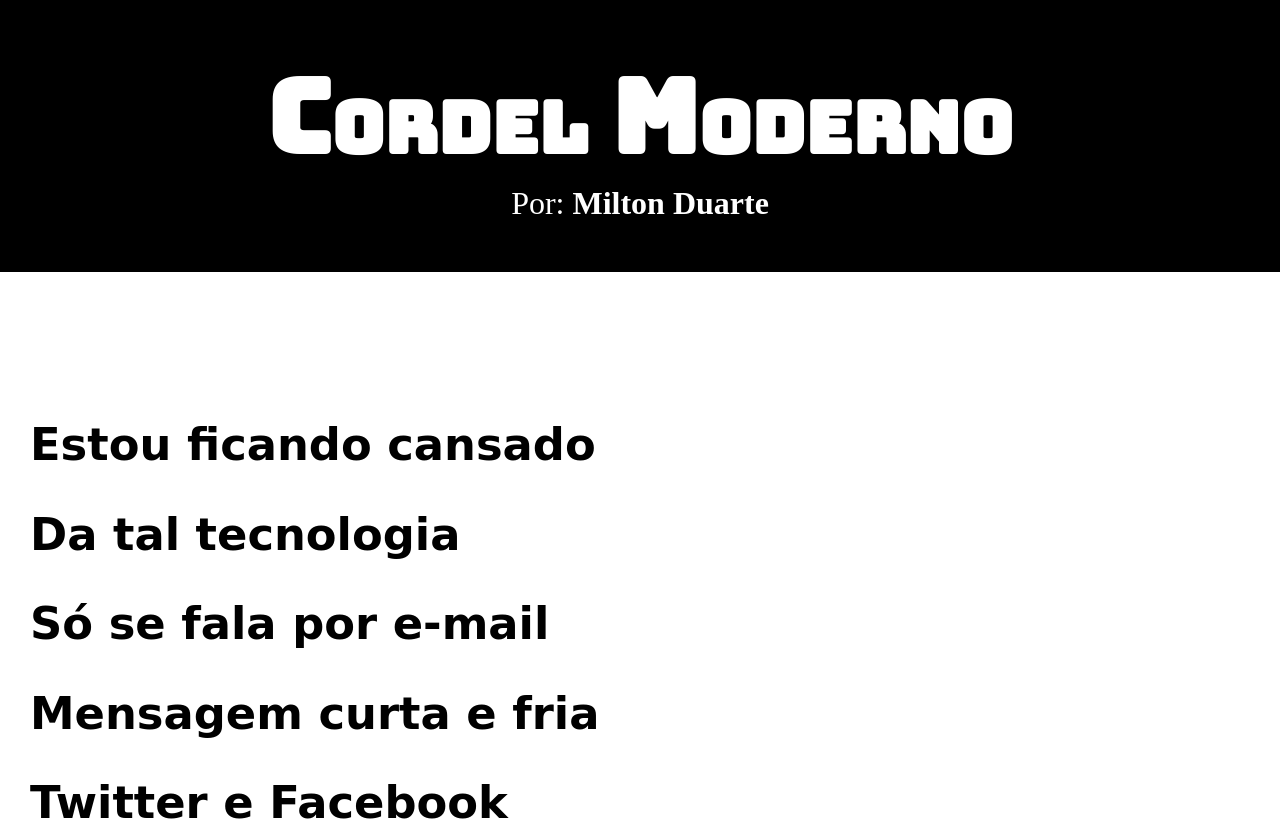
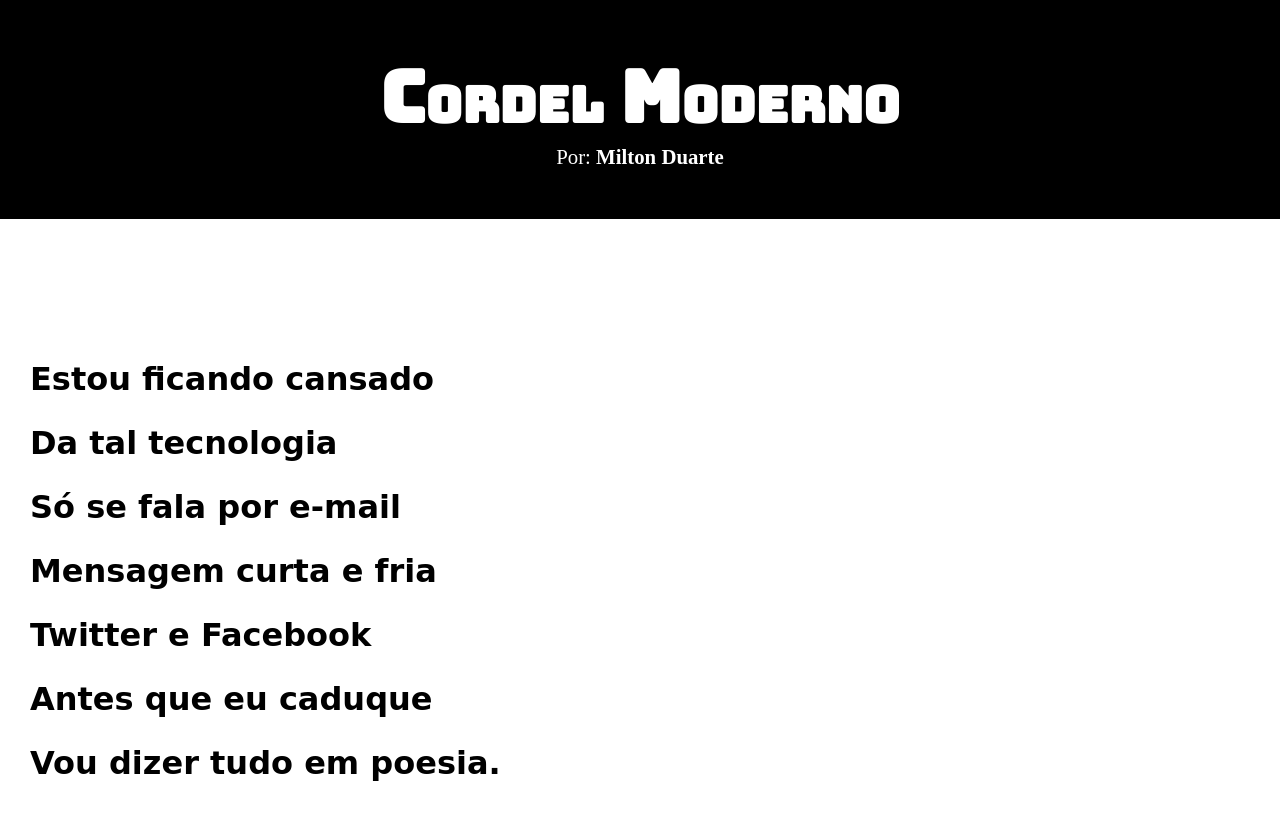
Before and after one commit to BrunoKazuma/projeto-cordel, a plain HTML site: page index.html in a window 1280 px wide. Shown: the top 821 px of the page. Drawn offline with Linux system fonts and the light colour scheme; a web font is replaced by a local one.

Commit message:
responsividade
Legivel agora no pc

```diff
--- a/style/estilo.css
+++ b/style/estilo.css
@@ -89,6 +89,18 @@ footer{
     background-color: rgb(8, 8, 8);
     color: white;
     text-align: center;
-    padding: 20px;
+    padding: 21px;
     font-size: 20px;
 }
+@media (min-width: 800px)
+{
+  header h1{
+      font-size: 4.5em;
+  }
+  header p{
+      font-size: 1.3em;
+  }
+  section{
+      font-size: 2em;
+  }
+}
```
